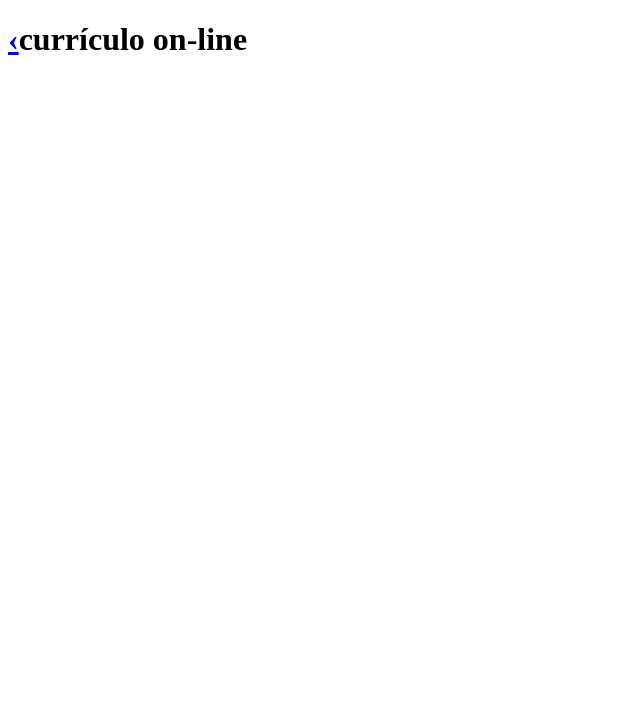
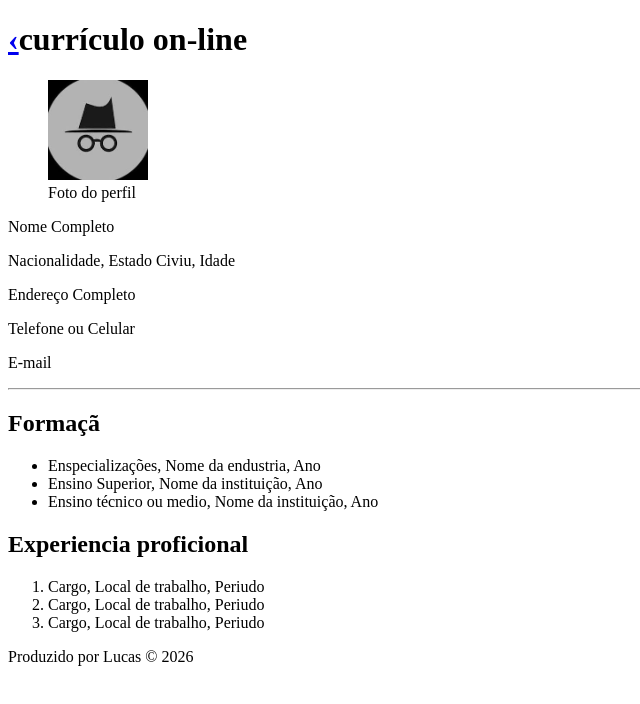
Before and after one commit to lucasl54/ams, a plain HTML site: page curriculo/pages/curriculo.HTML in a window 1280 px wide. Shown: the whole page, without its empty margins (0-640 px from the left). Drawn offline with Linux system fonts and the light colour scheme.

Commit message:
Add files via upload

```diff
--- a/curriculo/pages/curriculo.HTML
+++ b/curriculo/pages/curriculo.HTML
@@ -10,6 +10,33 @@
         <header>
             <h1><span><a href="../index.html">&lsaquo;</a></span>currículo on-line</h1>
         </header>
+        <selction>
+            <figure>
+               <img src="../imagens/download (1).jfif" alt="foto" width="100px"
+               id="foto">
+               <figcaption> Foto do perfil</figcaption>
+            </figure>
+            <p>Nome Completo</p>
+            <p>Nacionalidade, Estado Civiu, Idade</p>
+            <p>Endereço Completo</p>
+             <p>Telefone ou Celular</p>
+             <p>E-mail</p>
+             <hr>
+             <h2>Formaçã</h2>
+
+             <ul>
+                <li>Enspecializações, Nome da endustria, Ano</li>
+                <li>Ensino Superior, Nome da instituição, Ano</li>
+                <li>Ensino técnico ou medio, Nome da instituição, Ano</li>
+             </ul>
+             <h2> Experiencia proficional</h2>
+             <ol>
+                <li>Cargo, Local de trabalho, Periudo</li>
+                <li>Cargo, Local de trabalho, Periudo</li>
+                <li>Cargo, Local de trabalho, Periudo</li>
+             </ol>
+        </selction>
+        <footer>Produzido por Lucas &copy; 2026</footer>
     </main>
 </body>
 </html>
```
Also changed, not shown: curriculo/index.html (+1 -1 lines), curriculo/pages/config.html (added, +20 -0 lines), curriculo/imagens/download (1).jfif (added), curriculo/imagens/perfiu geral.webp (added).
